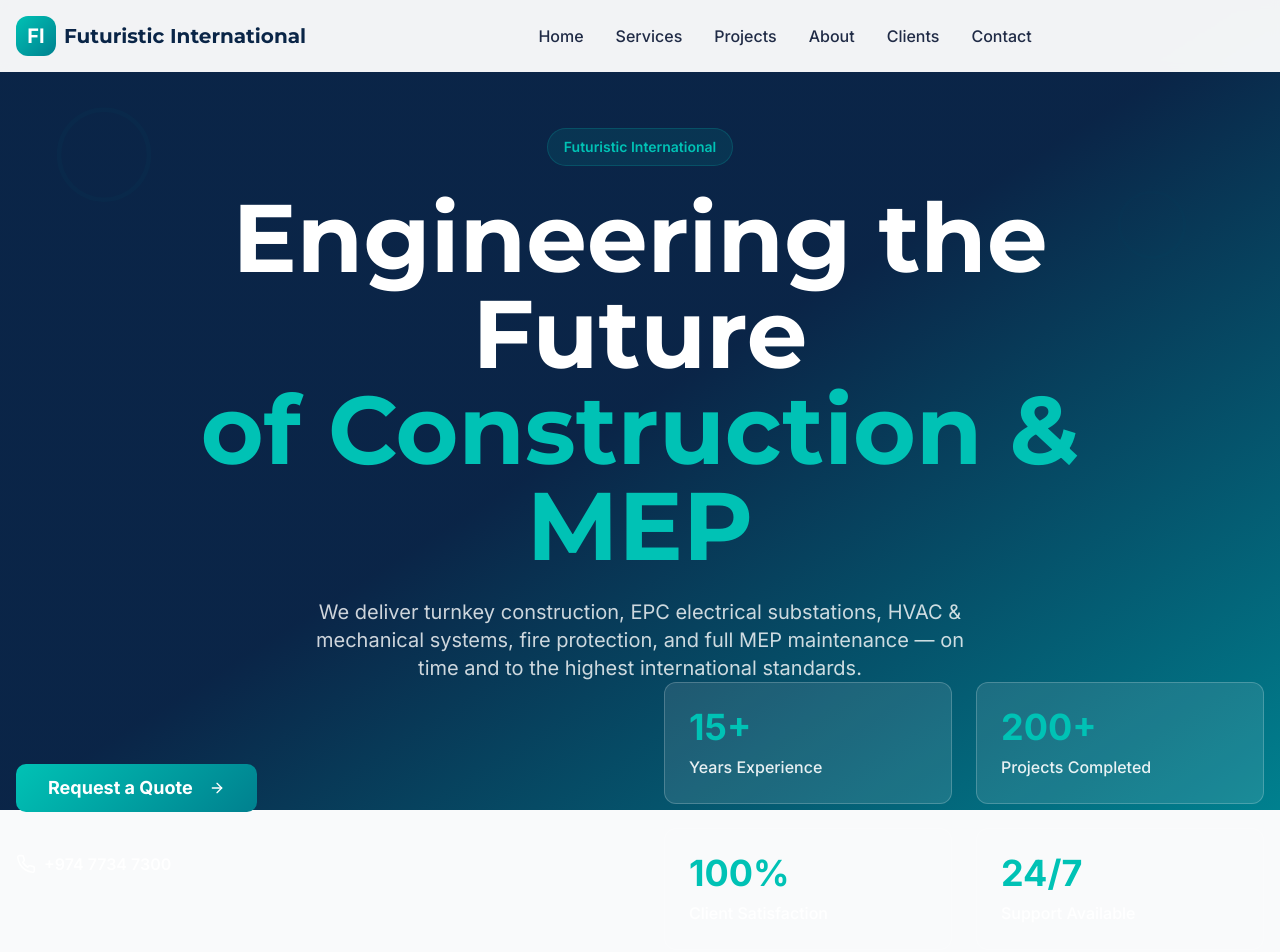
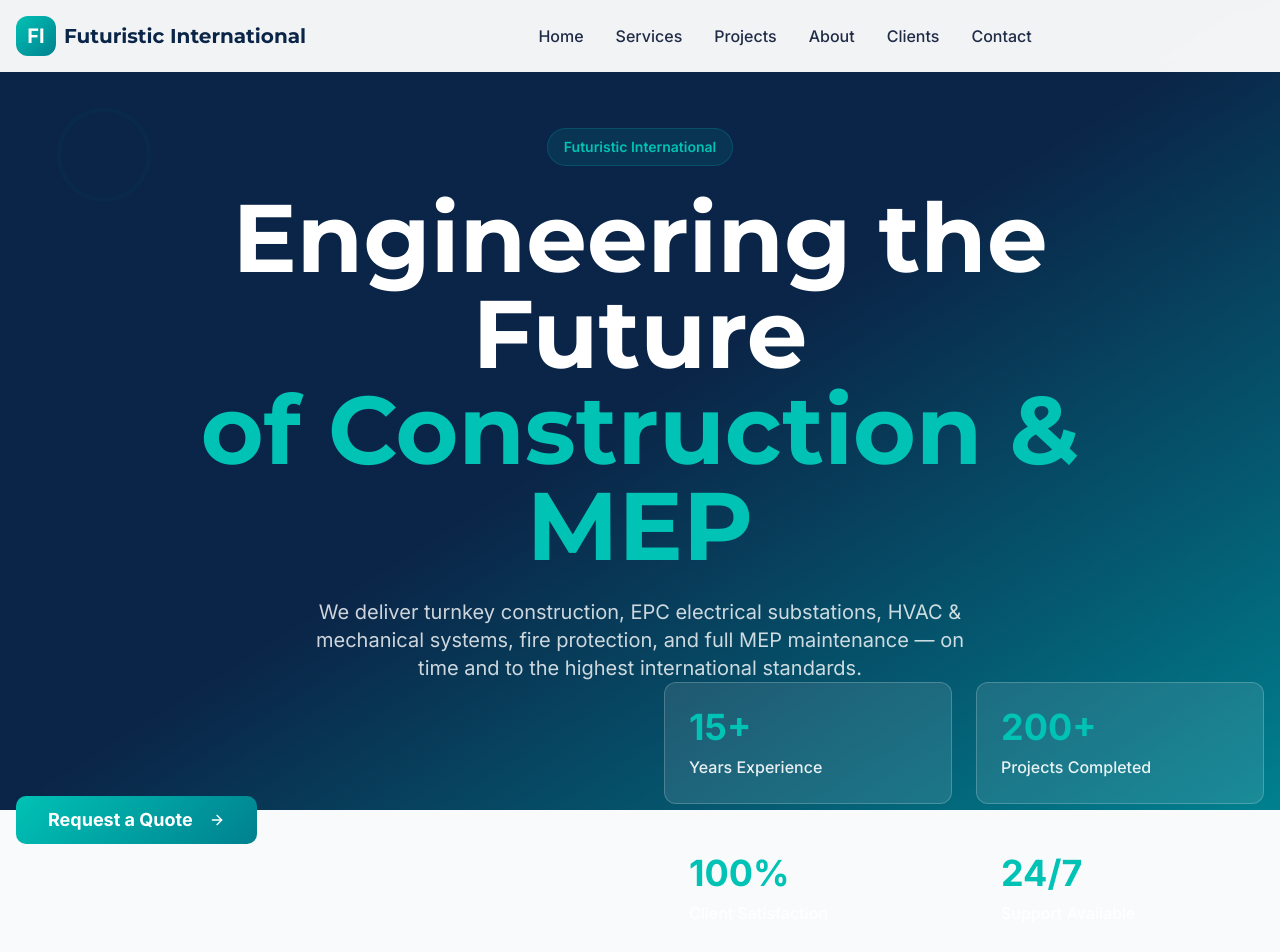
Before and after one commit to elijah12era-ux/future-vision-hq, a React (Vite) app: page / in a window 1280 px wide. Shown: the top 952 px of the page. Built offline with nearby package versions, Linux system fonts and the light colour scheme; the HTML template or start-up script is replaced by a standard one.

Commit message:
Visual edit in Lovable
Edited UI in Lovable

```diff
--- a/src/components/Hero.tsx
+++ b/src/components/Hero.tsx
@@ -24,10 +24,7 @@ const Hero = () => {
             </div>
 
             {/* Contact Info */}
-            <div className="flex items-center space-x-2 text-white/90 pt-4">
-              <Phone size={18} className="md:w-5 md:h-5" />
-              <span className="font-semibold text-sm md:text-base">+974 7734 7300</span>
-            </div>
+
           </div>
 
           {/* Right Column - Stats/Features */}
```
